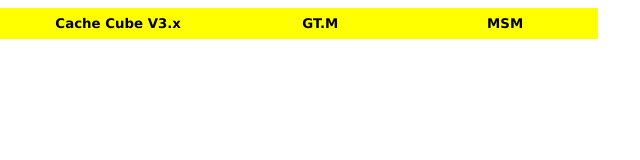
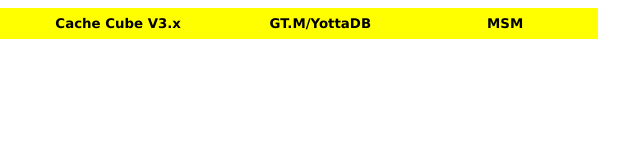
Before and after one commit to hardhats/hardhats-tools-section, a plain HTML site: page tools/MUtilhdr.html in a window 1280 px wide. Shown: the full height of the page, 596-1236 px from the left. Drawn offline with Linux system fonts and the light colour scheme.

Commit message:
Add YottaDB besides GT.M.

```diff
--- a/tools/MUtilhdr.html
+++ b/tools/MUtilhdr.html
@@ -24,7 +24,7 @@
     <th width="17%"><b>DSM for Open VMS</b></th>
     <th width="16%" height="31"><b>Cache CHUI</b></th>
     <th width="19%"><b>Cache Cube V3.x</b></th>
-    <th width="16%"><b>GT.M</b></th>
+    <th width="16%"><b>GT.M/YottaDB</b></th>
     <th width="16%"><b>MSM</b></th>
   </tr>
 </table>
```
